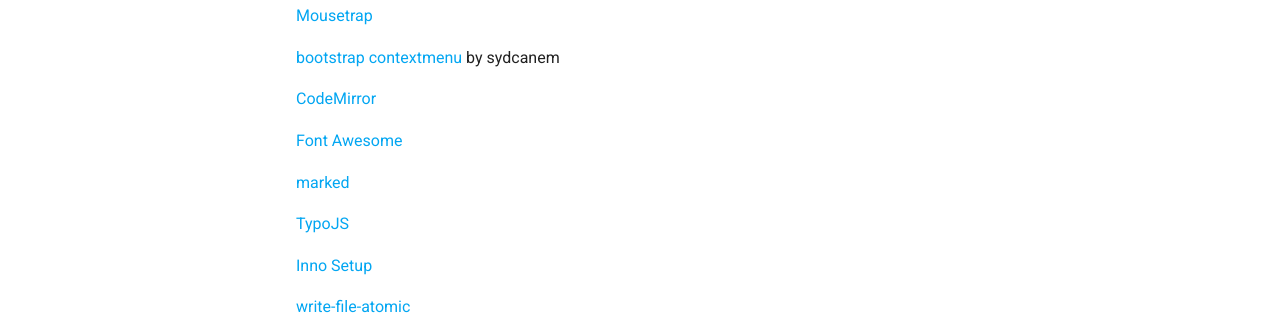
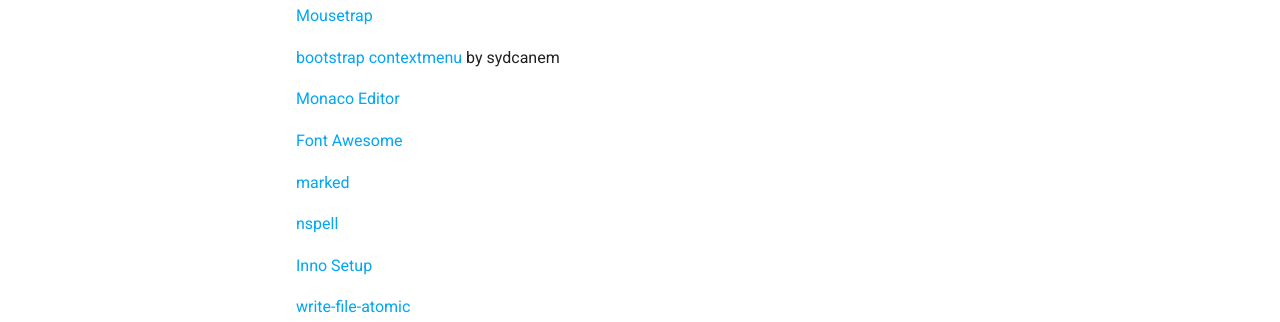
Before and after one commit to ChoicescriptIDE/main, an MkDocs documentation site: the page built from source/help/docs/acknowledgements.md, in a window 1280 px wide and 900 px high, scrolled down 1360 px. Shown: the part 307-629 px from the top of the window. Built offline with MkDocs 1.6.1 and Material for MkDocs 9.7.7, drawn with Linux system fonts in a browser that asks for light colours.

Commit message:
Update acknowledgements

```diff
--- a/source/help/docs/acknowledgements.md
+++ b/source/help/docs/acknowledgements.md
@@ -35,10 +35,10 @@
 <p><a rel="external" href="http://bootboxjs.com/">Bootbox.js</a></p>
 <p><a rel="external" href="http://craig.is/killing/mice">Mousetrap</a></p>
 <p><a rel="external" href="https://github.com/sydcanem/bootstrap-contextmenu">bootstrap contextmenu</a> by sydcanem</p>
-<p><a rel="external" href="http://codemirror.net/">CodeMirror</a></p>
+<p><a rel="external" href="https://microsoft.github.io/monaco-editor">Monaco Editor</a></p>
 <p><a rel="external" href="http://fontawesome.io/">Font Awesome</a></p>
 <p><a rel="external" href="https://github.com/chjj/marked">marked</a></p>
-<p><a rel="external" href="https://github.com/cfinke/Typo.js/">TypoJS</a></p>
+<p><a rel="external" href="https://github.com/wooorm/nspell">nspell</a></p>
 <p><a rel="external" href="http://www.jrsoftware.org/isinfo.php">Inno Setup</a></p>
 <p><a rel="external" href="https://www.npmjs.com/package/write-file-atomic">write-file-atomic</a></p>
 <p>'Trash' and 'Username' by <a rel="external" href="https://github.com/sindresorhus">sindresorhus</a></p>
```
